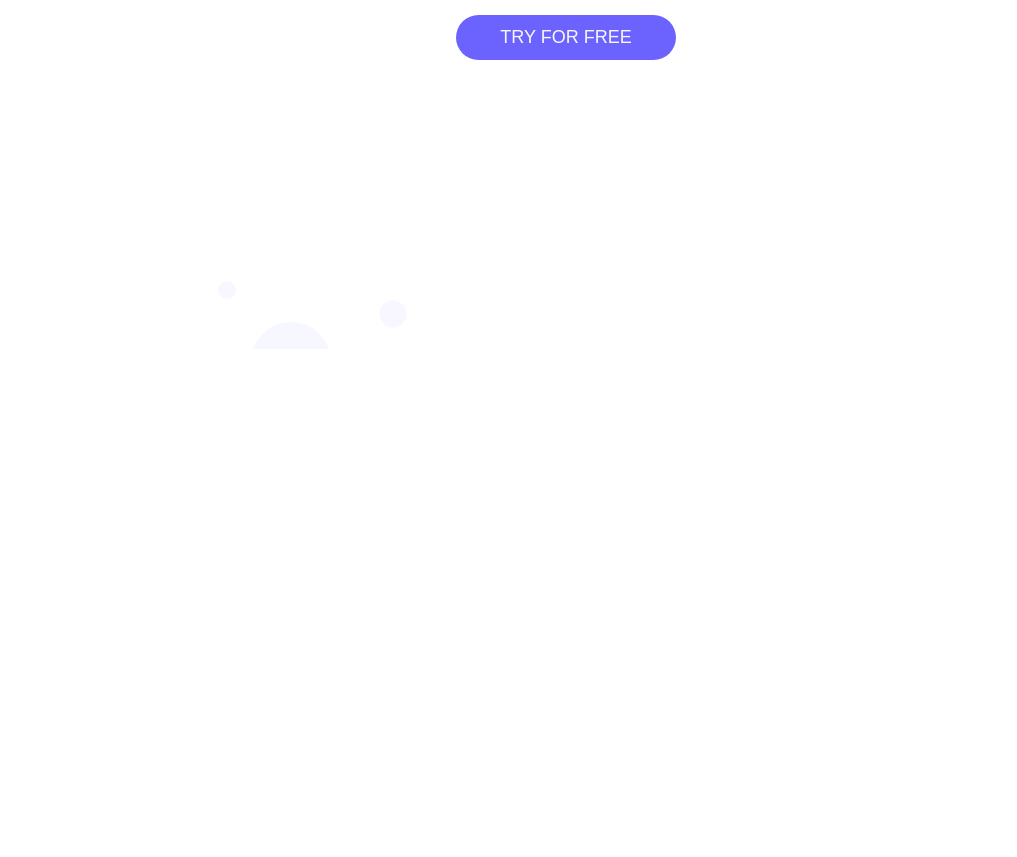
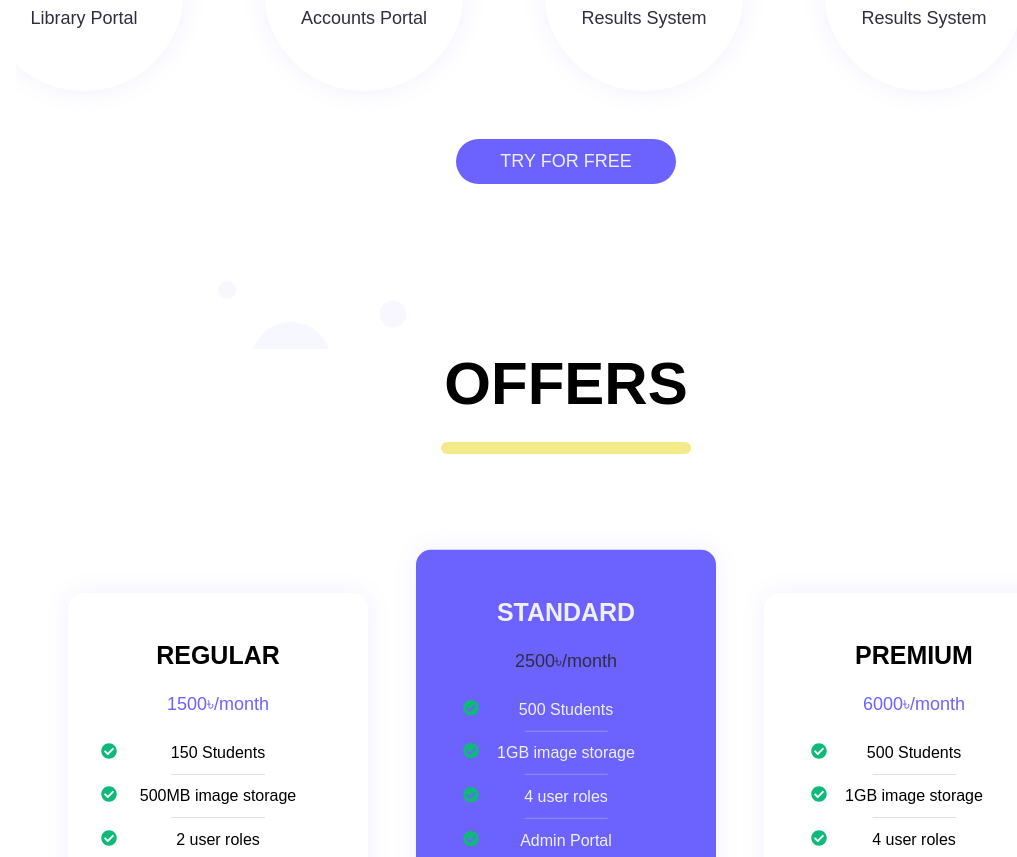
Before and after one commit to Imtiajrex/ezschool_website, a Next.js app: page / in a window 1280 px wide. Shown: the part 1940-2797 px from the top of the page, without its empty margins (74-1091 px from the left). Before the commit the page ends 2289 px from the top, so only its background shows below. Built offline with nearby package versions, Linux system fonts and the light colour scheme; a web font is replaced by a local one.

Commit message:
Offers Section

```diff
--- a/components/About.js
+++ b/components/About.js
@@ -1,3 +1,34 @@
+/* eslint-disable @next/next/no-img-element */
 export default function About() {
-	return <div></div>;
+	return (
+		<div className="about">
+			<div className="title">ABOUT US</div>
+			<div className="underline" />
+			<div className="details">
+				<div className="image">
+					<img src="/images/about.svg" alt="about image" />
+				</div>
+				<div className="text">
+					<div className="header">WE CRAFT THINGS THAT MATTER</div>
+					<div className="description">
+						We are a team of software developers. We craft things that matter
+						and work. Helping people to make their work easier has been our goal
+						since the beginning.
+						<br />
+						Our team built ezschool to help the school community of our country
+						mainly because our countries school is not digitalised and its quite
+						exhausting for the employees to do the work manually.
+						<br />
+						So we crafted EZschool and made it affordable to every school
+						possible.
+						<br />
+						Thanks,
+						<br />
+						From the team of ezschool.
+					</div>
+					<button className="button">TRY FOR FREE</button>
+				</div>
+			</div>
+		</div>
+	);
 }
--- a/components/Features.js
+++ b/components/Features.js
@@ -17,7 +17,7 @@ export default function Features() {
 			<div className="features">
 				<div className="title large">FEATURES</div>
 				<div className="underline" />
-				{/* <Marquee speed={100} pauseOnClick pauseOnHover gradientWidth={50}>
+				<Marquee speed={100} pauseOnClick pauseOnHover gradientWidth={50}>
 					<Feature Icon={IoSchool} name="Students Portal" />
 					<Feature Icon={FaChalkboardTeacher} name="Teachers Portal" />
 					<Feature Icon={HiLibrary} name="Library Portal" />
@@ -28,7 +28,7 @@ export default function Features() {
 					<Feature Icon={IoNotifications} name="Notification System" />
 					<Feature Icon={MdWeb} name="Web Portal" />
 					<Feature Icon={FaUsers} name="User Portal" />
-				</Marquee> */}
+				</Marquee>
 				<button className="button">TRY FOR FREE</button>
 			</div>
 		</div>
--- a/components/Footer.js
+++ b/components/Footer.js
@@ -1,3 +1,10 @@
+/* eslint-disable @next/next/no-img-element */
 export default function Footer() {
-	return <div></div>;
+	return (
+		<div className="footer">
+			<img src="/images/logo.png" alt="logo" />
+			<div className="rights">All rights reserved</div>
+			<div className="copyright">@EZSCHOOL 2021</div>
+		</div>
+	);
 }
--- a/components/Offers.js
+++ b/components/Offers.js
@@ -1,3 +1,72 @@
+import { FaCheckCircle } from "react-icons/fa";
+
+const regularList = [
+	{ text: "150 Students" },
+	{ text: "500MB image storage" },
+	{ text: "2 user roles" },
+	{ text: "Admin Portal" },
+	{ text: "Teacher Portal" },
+	{ text: "Student Portal", inactive: true },
+	{ text: "Guardian Portal", inactive: true },
+	{ text: "Blogging Portal", inactive: true },
+	{ text: "Website", inactive: true },
+];
+const standardList = [
+	{ text: "500 Students" },
+	{ text: "1GB image storage" },
+	{ text: "4 user roles" },
+	{ text: "Admin Portal" },
+	{ text: "Teacher Portal" },
+	{ text: "Student Portal" },
+	{ text: "Guardian Portal" },
+	{ text: "Blogging Portal" },
+	{ text: "Website", inactive: true },
+];
+const premiumList = [
+	{ text: "500 Students" },
+	{ text: "1GB image storage" },
+	{ text: "4 user roles" },
+	{ text: "Admin Portal" },
+	{ text: "Teacher Portal" },
+	{ text: "Student Portal" },
+	{ text: "Guardian Portal" },
+	{ text: "Blogging Portal" },
+	{ text: "Website" },
+];
 export default function Offers() {
-	return <div></div>;
+	return (
+		<div className="offers-wrapper">
+			<div className="title large">OFFERS</div>
+			<div className="underline" />
+			<div className="offers">
+				<Offer title="REGULAR" price="1500৳/month" lists={regularList} />
+				<Offer title="STANDARD" price="2500৳/month" lists={standardList} />
+				<Offer title="PREMIUM" price="6000৳/month" lists={premiumList} />
+			</div>
+		</div>
+	);
 }
+function Offer({ title, price, lists }) {
+	return (
+		<div className={title == "STANDARD" ? "offer-special" : "offer"}>
+			<div className="offer-title">{title}</div>
+			<div className="price">{price}</div>
+			<div className="lists">
+				{lists.map((el, idx) => (
+					<div className="list" key={idx}>
+						<div className={!el.inactive ? "active" : "active special"}>
+							<FaCheckCircle
+								color={!el.inactive ? "#0fba79" : "#9b9696"}
+								size={16}
+							/>
+						</div>
+						<div className={el.inactive ? "disabled-text" : "active-text"}>
+							{el.text}
+						</div>
+					</div>
+				))}
+			</div>
+			<button className="button">GET NOW</button>
+		</div>
+	);
+}
--- a/styles/colors.scss
+++ b/styles/colors.scss
@@ -1,5 +1,5 @@
 $primary: #6c63ff;
 $secondary: #2f2e41;
 $gray: #9b9696;
-$background: #f8f8f8;
+$background: #f0f0f0;
 $underline: #f3ea8a;
--- /dev/null
+++ b/styles/offers.scss
@@ -0,0 +1,126 @@
+.offers-wrapper {
+	width: 100%;
+	position: relative;
+	.title {
+		margin-bottom: $gap;
+		width: 100%;
+		text-align: center;
+		font-weight: bold;
+	}
+	.underline {
+		margin: auto;
+		margin-bottom: 3rem;
+	}
+	.offers {
+		max-width: $max-width;
+		margin: 0 auto;
+		display: flex;
+		min-height: 100vh;
+		justify-content: center;
+		align-items: center;
+		.offer,
+		.offer-special {
+			width: 300px;
+			min-height: 500px;
+			border-radius: 15px;
+			box-shadow: 0px 0px 25px rgba($color: $primary, $alpha: 0.1);
+			background-color: white;
+			padding: $gap 0;
+			display: flex;
+			justify-content: center;
+			align-items: center;
+			flex-direction: column;
+			margin: $gap;
+			.offer-title {
+				text-align: center;
+				font-size: $regular;
+				font-weight: bold;
+				margin: $gap 0;
+			}
+			.price {
+				font-size: $small;
+				color: $primary;
+				margin-bottom: 1rem;
+			}
+			.list {
+				width: 100%;
+				padding: 0.8rem 0;
+				text-align: center;
+				position: relative;
+				.active {
+					position: absolute;
+					left: -25%;
+					top: 50%;
+					transform: translateY(-50%);
+				}
+				.disabled-text,
+				.active-text {
+					font-size: $tiny;
+				}
+				.disabled-text {
+					color: $gray;
+				}
+				&:before {
+					content: "";
+					display: block;
+					width: 60%;
+					height: 1px;
+					background-color: rgba($color: $gray, $alpha: 0.3);
+					position: absolute;
+					bottom: 0;
+					left: 50%;
+					transform: translateX(-50%);
+				}
+			}
+
+			.button {
+				margin-top: 1.5rem;
+			}
+		}
+		.offer-special {
+			transform: translateY(-7%);
+			background-color: $primary;
+			.offer-title {
+				color: $background;
+			}
+			.price {
+				color: $secondary;
+			}
+			.list {
+				.active {
+					color: $background;
+				}
+				.disabled-text,
+				.active-text {
+					color: $background;
+				}
+				.special {
+					path {
+						color: rgba($color: $background, $alpha: 0.3);
+					}
+				}
+				.disabled-text {
+					color: rgba($color: $background, $alpha: 0.3);
+				}
+				&:before {
+					background-color: rgba($color: $background, $alpha: 0.3);
+				}
+			}
+			.button {
+				background-color: white;
+				color: $primary;
+				font-weight: bold;
+			}
+		}
+	}
+}
+@media screen and (max-width: $medium-screen) {
+	.offers-wrapper {
+		.offers {
+			flex-direction: column;
+			.offer-special {
+				transform: translateY(0);
+			}
+		}
+	}
+}
--- a/styles/style.scss
+++ b/styles/style.scss
@@ -3,3 +3,6 @@
 @import "./hero.scss";
 @import "./social-proof.scss";
 @import "./features.scss";
+@import "./offers.scss";
+@import "./about.scss";
+@import "./footer.scss";
```
Also changed, not shown: styles/about.scss (added), styles/footer.scss (added).
